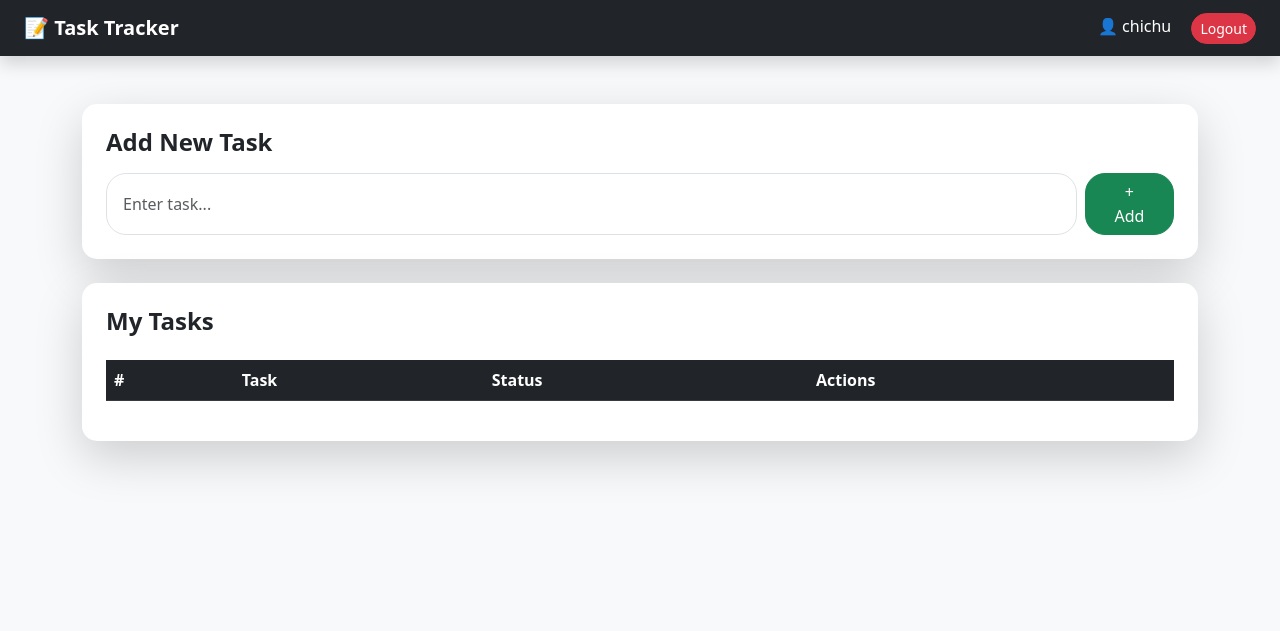
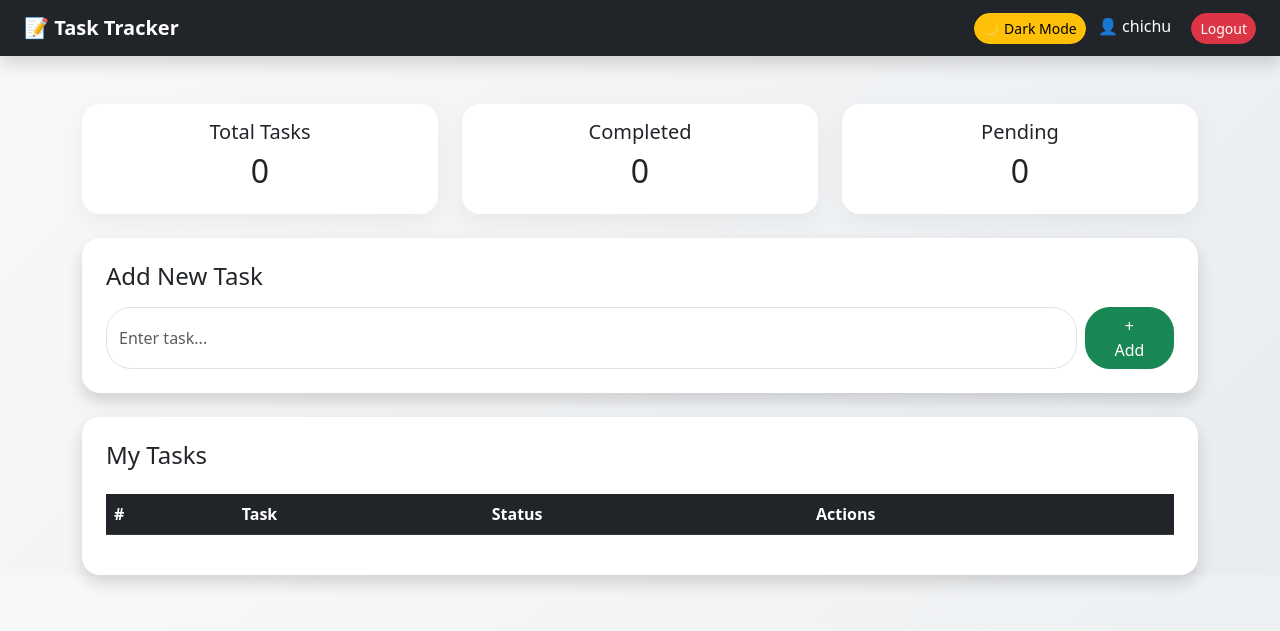
Before and after one commit to Abhi-25-MA/task-tracker, a Django app: page / in a window 1280 px wide. Shown: the top 631 px of the page. Run offline with Django 5.2, Linux system fonts and the light colour scheme; a user stored in the database is signed in; data comes from the database, SQL or seed files in the repository; lists and menus that the app fills with data are empty.

Commit message:
final UI upgrade with dark mode and dashboard

```diff
--- a/tasks/templates/home.html
+++ b/tasks/templates/home.html
@@ -7,24 +7,46 @@
 
     <style>
         body {
-            background-color: #f8f9fa;
-        }
-
-        .task-row:hover {
-            background-color: #f1f1f1;
+            background: linear-gradient(135deg, #f8f9fa, #e9ecef);
             transition: 0.3s;
         }
 
         .card {
-            border-radius: 15px;
+            border-radius: 18px;
+            border: none;
+            box-shadow: 0 8px 25px rgba(0,0,0,0.05);
+            transition: 0.3s;
+        }
+
+        .card:hover {
+            transform: translateY(-3px);
         }
 
         .btn {
-            border-radius: 20px;
+            border-radius: 25px;
         }
 
         input {
-            border-radius: 20px !important;
+            border-radius: 25px !important;
+        }
+
+        .task-row:hover {
+            background-color: #f1f3f5;
+        }
+
+        /* DARK MODE */
+        body.dark-mode {
+            background: #121212;
+            color: white;
+        }
+
+        .dark-mode .card {
+            background: #1e1e1e;
+            color: white;
+        }
+
+        .dark-mode .table {
+            color: white;
         }
     </style>
 </head>
@@ -36,6 +58,10 @@
     <span class="navbar-brand fw-bold">📝 Task Tracker</span>
 
     <div>
+        <button onclick="toggleDark()" class="btn btn-warning btn-sm me-2">
+            🌙 Dark Mode
+        </button>
+
         <span class="text-white me-3">
             👤 {{ request.user.username }}
         </span>
@@ -49,14 +75,60 @@
 
 <div class="container mt-5">
 
+    <!-- DASHBOARD -->
+    <div class="row mb-4">
+
+        <div class="col-md-4">
+            <div class="card p-3 text-center">
+                <h5>Total Tasks</h5>
+                <h2>{{ tasks|length }}</h2>
+            </div>
+        </div>
+
+        <div class="col-md-4">
+            <div class="card p-3 text-center">
+                <h5>Completed</h5>
+                <h2>
+                    {% with completed=0 %}
+                    {% for task in tasks %}
+                        {% if task.completed %}
+                            {% with completed=completed|add:1 %}{% endwith %}
+                        {% endif %}
+                    {% endfor %}
+                    {{ completed }}
+                    {% endwith %}
+                </h2>
+            </div>
+        </div>
+
+        <div class="col-md-4">
+            <div class="card p-3 text-center">
+                <h5>Pending</h5>
+                <h2>
+                    {% with total=tasks|length %}
+                    {% with completed=0 %}
+                    {% for task in tasks %}
+                        {% if task.completed %}
+                            {% with completed=completed|add:1 %}{% endwith %}
+                        {% endif %}
+                    {% endfor %}
+                    {{ total }}
+                    {% endwith %}
+                    {% endwith %}
+                </h2>
+            </div>
+        </div>
+
+    </div>
+
     <!-- ADD TASK -->
-    <div class="card p-4 shadow-lg border-0">
-        <h4 class="mb-3 fw-semibold">Add New Task</h4>
+    <div class="card p-4 shadow">
+        <h4 class="mb-3">Add New Task</h4>
 
         <form method="POST" action="/add/" class="d-flex">
             {% csrf_token %}
             <input type="text" name="title"
-                   class="form-control me-2 px-3"
+                   class="form-control me-2"
                    placeholder="Enter task..." required>
 
             <button type="submit" class="btn btn-success px-4">
@@ -66,10 +138,10 @@
     </div>
 
     <!-- TASK LIST -->
-    <div class="card mt-4 p-4 shadow-lg border-0">
-        <h4 class="fw-semibold">My Tasks</h4>
+    <div class="card mt-4 p-4 shadow">
+        <h4>My Tasks</h4>
 
-        <table class="table table-hover align-middle mt-3">
+        <table class="table table-hover mt-3">
             <thead class="table-dark">
                 <tr>
                     <th>#</th>
@@ -82,6 +154,7 @@
             <tbody>
                 {% for task in tasks %}
                 <tr class="task-row">
+
                     <td>{{ forloop.counter }}</td>
 
                     <td>
@@ -96,17 +169,18 @@
 
                     <td>
                         {% if task.completed %}
-                            <span class="badge bg-success px-3 py-2">✔ Done</span>
+                            <span class="badge bg-success">Done</span>
                         {% else %}
-                            <span class="badge bg-warning text-dark px-3 py-2">⏳ Pending</span>
+                            <span class="badge bg-warning text-dark">Pending</span>
                         {% endif %}
                     </td>
 
                     <td>
-                        <a href="/complete/{{ task.id }}" class="btn btn-outline-primary btn-sm">Toggle</a>
-                        <a href="/edit/{{ task.id }}" class="btn btn-outline-info btn-sm">Edit</a>
-                        <a href="/delete/{{ task.id }}" class="btn btn-outline-danger btn-sm">Delete</a>
+                        <a href="/complete/{{ task.id }}" class="btn btn-primary btn-sm">Toggle</a>
+                        <a href="/edit/{{ task.id }}" class="btn btn-info btn-sm">Edit</a>
+                        <a href="/delete/{{ task.id }}" class="btn btn-danger btn-sm">Delete</a>
                     </td>
+
                 </tr>
                 {% endfor %}
             </tbody>
@@ -116,5 +190,24 @@
 
 </div>
 
+<!-- DARK MODE SCRIPT -->
+<script>
+function toggleDark() {
+    document.body.classList.toggle("dark-mode");
+
+    if(document.body.classList.contains("dark-mode")){
+        localStorage.setItem("dark", "on");
+    } else {
+        localStorage.setItem("dark", "off");
+    }
+}
+
+window.onload = function() {
+    if(localStorage.getItem("dark") === "on"){
+        document.body.classList.add("dark-mode");
+    }
+}
+</script>
+
 </body>
 </html>
```
